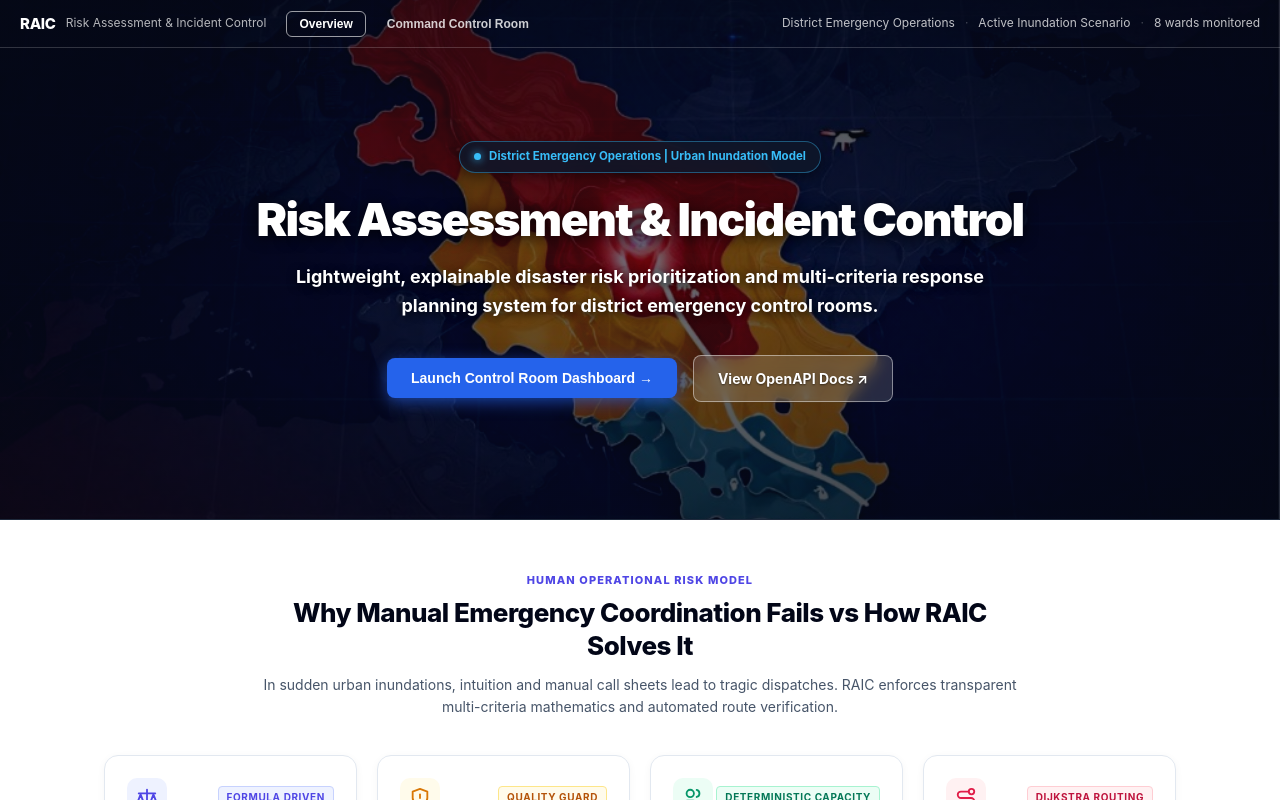
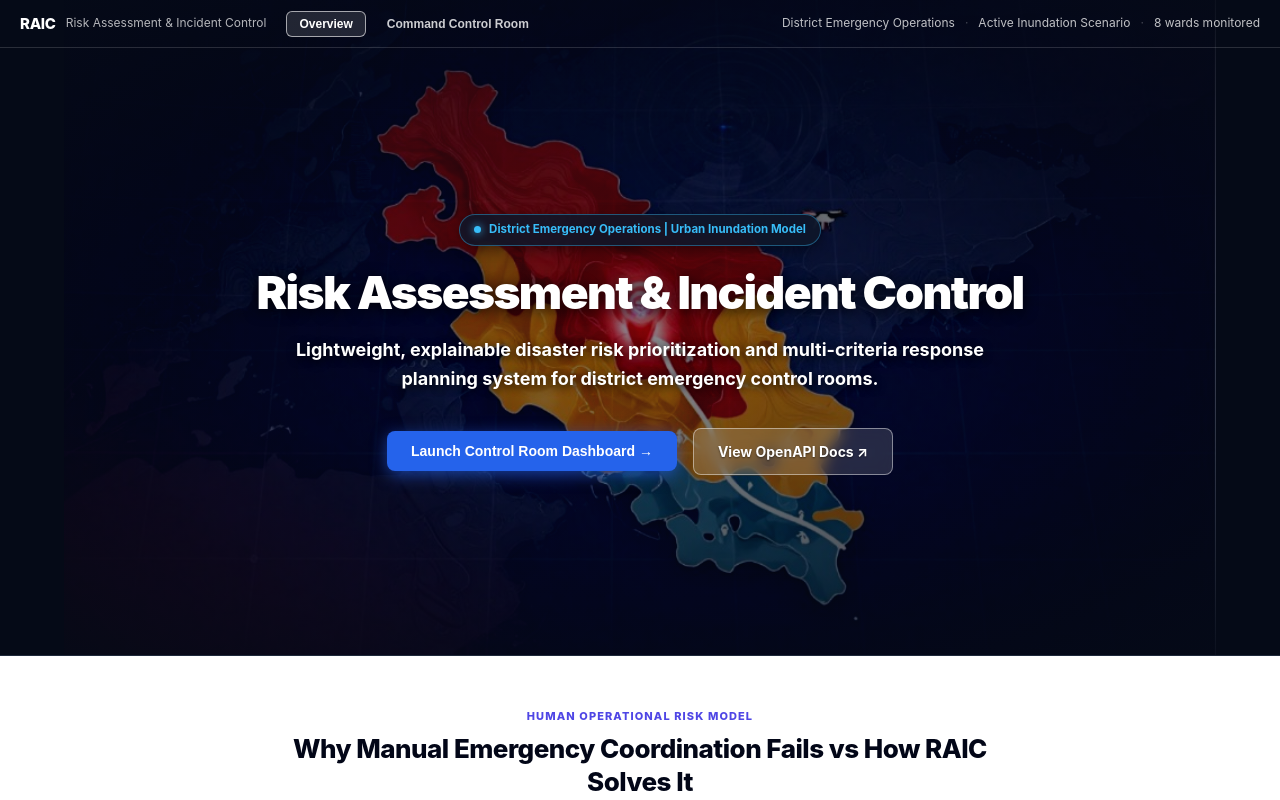
Before and after one commit to SIBAM890/IBM_Hack_team_044, a React (Vite) app in the folder frontend/: page / in a window 1280 px wide. Built offline with nearby package versions, Linux system fonts and the light colour scheme.

Commit message:
fix: unchop hero map graphic with object-fit contain, seamless dark bg blend, and strict transparent nav overrides

```diff
--- a/frontend/src/index.css
+++ b/frontend/src/index.css
@@ -77,9 +77,9 @@ body {
   left: 0;
   right: 0;
   width: 100%;
-  z-index: 30;
-  background: transparent;
-  border-bottom: 1px solid rgba(255, 255, 255, 0.18);
+  z-index: 50;
+  background: transparent !important;
+  border-bottom: 1px solid rgba(255, 255, 255, 0.15) !important;
 }
 
 .nav-tabs {
@@ -98,7 +98,7 @@ body {
   font-size: 12.5px;
   font-weight: 600;
   cursor: pointer;
-  transition: color 0.15s ease, border-color 0.15s ease;
+  transition: color 0.15s ease, border-color 0.15s ease, background 0.15s ease;
 }
 
 .nav-tab:hover {
@@ -115,38 +115,42 @@ body {
 }
 
 #top-bar.top-bar-transparent #system-name {
-  color: #ffffff;
+  color: #ffffff !important;
 }
 
 #top-bar.top-bar-transparent #system-tagline {
-  color: rgba(255, 255, 255, 0.7);
+  color: rgba(255, 255, 255, 0.7) !important;
 }
 
 #top-bar.top-bar-transparent .nav-tab {
-  color: rgba(255, 255, 255, 0.8);
-  background: transparent;
-  border: 1px solid transparent;
+  color: rgba(255, 255, 255, 0.8) !important;
+  background: transparent !important;
+  border: 1px solid transparent !important;
 }
 
 #top-bar.top-bar-transparent .nav-tab:hover {
-  color: #ffffff;
-  border-color: rgba(255, 255, 255, 0.4);
-  background: transparent;
+  color: #ffffff !important;
+  border-color: rgba(255, 255, 255, 0.35) !important;
+  background: rgba(255, 255, 255, 0.08) !important;
 }
 
 #top-bar.top-bar-transparent .nav-tab.active {
-  color: #ffffff;
-  border: 1px solid rgba(255, 255, 255, 0.6);
-  background: transparent;
-  font-weight: 700;
+  color: #ffffff !important;
+  border: 1px solid rgba(255, 255, 255, 0.6) !important;
+  background: rgba(255, 255, 255, 0.12) !important;
+  font-weight: 700 !important;
 }
 
 #top-bar.top-bar-transparent #header-meta {
-  color: rgba(255, 255, 255, 0.75);
+  color: rgba(255, 255, 255, 0.75) !important;
+}
+
+#top-bar.top-bar-transparent #header-meta span {
+  color: rgba(255, 255, 255, 0.75) !important;
 }
 
 #top-bar.top-bar-transparent #header-meta .sep {
-  color: rgba(255, 255, 255, 0.25);
+  color: rgba(255, 255, 255, 0.25) !important;
 }
 
 #system-name {
@@ -830,10 +834,10 @@ body {
   position: relative;
   width: 100%;
   overflow: hidden;
-  background: #090e17;
+  background: #050a17;
   border-bottom: 1px solid #1e293b;
-  padding: 104px 24px 80px;
-  min-height: 520px;
+  padding: 124px 24px 90px;
+  min-height: 82vh;
   display: flex;
   align-items: center;
   justify-content: center;
@@ -850,18 +854,19 @@ body {
   pointer-events: none;
   z-index: 1;
   overflow: hidden;
+  display: flex;
+  align-items: center;
+  justify-content: center;
 }
 
 .hero-bg-map-img {
-  position: absolute;
-  top: 0;
-  left: 0;
   width: 100%;
   height: 100%;
-  object-fit: cover;
+  max-width: 1260px;
+  object-fit: contain;
   object-position: center center;
   opacity: 1;
-  filter: brightness(0.68) contrast(1.12) saturate(1.15);
+  filter: brightness(0.72) contrast(1.12) saturate(1.18);
 }
 
 .hero-bg-overlay {
@@ -874,8 +879,9 @@ body {
   height: 100%;
   background: radial-gradient(
     ellipse at center,
-    rgba(10, 15, 29, 0.40) 0%,
-    rgba(6, 11, 22, 0.72) 100%
+    rgba(5, 10, 23, 0.28) 0%,
+    rgba(5, 10, 23, 0.60) 60%,
+    #050a17 100%
   );
 }
 
```
